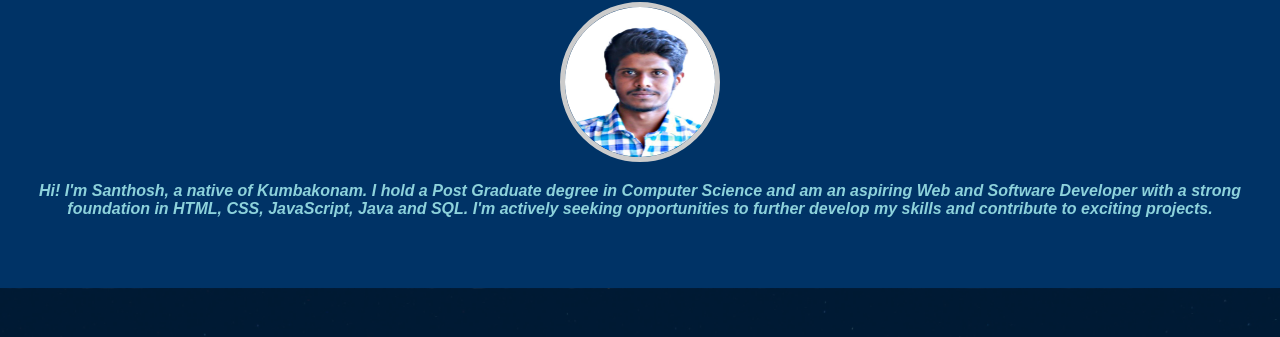
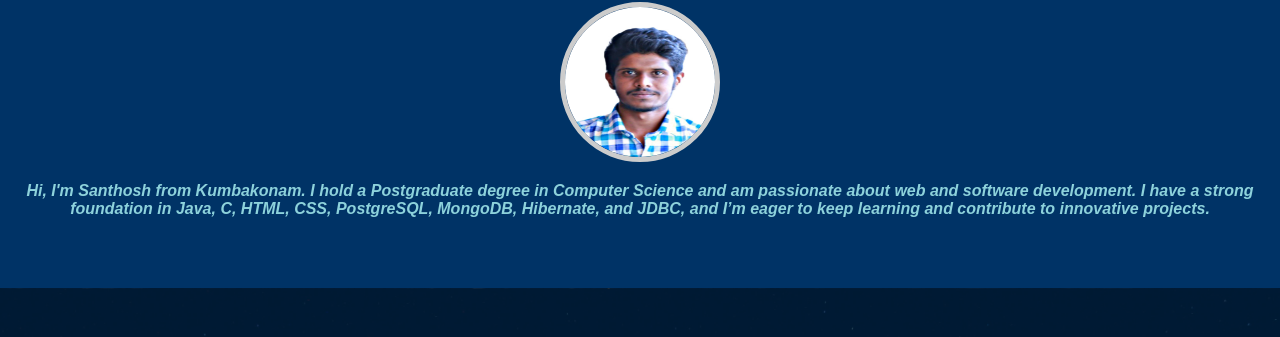
Before and after one commit to SanthoshRamakrishnan27/Portfolio, a plain HTML site: page index.html in a window 1280 px wide. Shown: the part 276-613 px from the top of the page. Drawn offline with Linux system fonts and the light colour scheme.

Commit message:
Update index.html

```diff
--- a/index.html
+++ b/index.html
@@ -38,7 +38,7 @@
         <div class="profile-container">
             <!-- Static Image with a Round Border -->
             <img src="./images/Photo.jpg" alt="Profile Photo" class="profile-pic">
-            <p><strong><em>Hi! I'm Santhosh, a native of Kumbakonam. I hold a Post Graduate degree in Computer Science and am an aspiring Web and Software Developer with a strong foundation in HTML, CSS, JavaScript, Java and SQL. I'm actively seeking opportunities to further develop my skills and contribute to exciting projects.</em></strong></p>
+            <p><strong><em>Hi, I'm Santhosh from Kumbakonam. I hold a Postgraduate degree in Computer Science and am passionate about web and software development. I have a strong foundation in Java, C, HTML, CSS, PostgreSQL, MongoDB, Hibernate, and JDBC, and I’m eager to keep learning and contribute to innovative projects.</em></strong></p>
         </div>
     </section>
 
```
